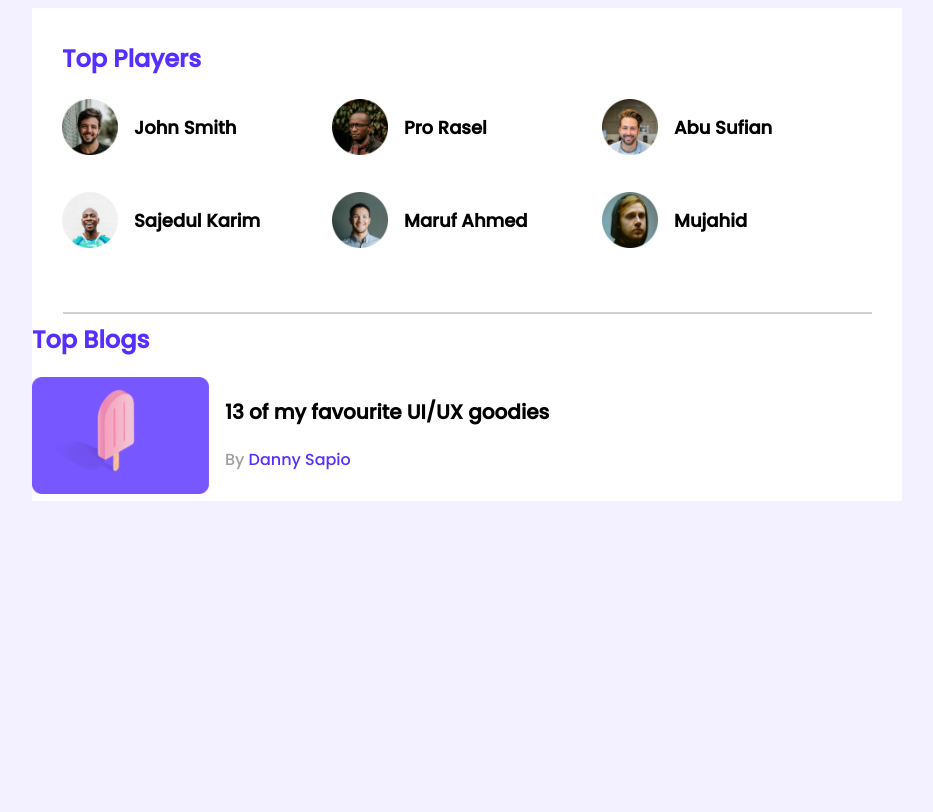
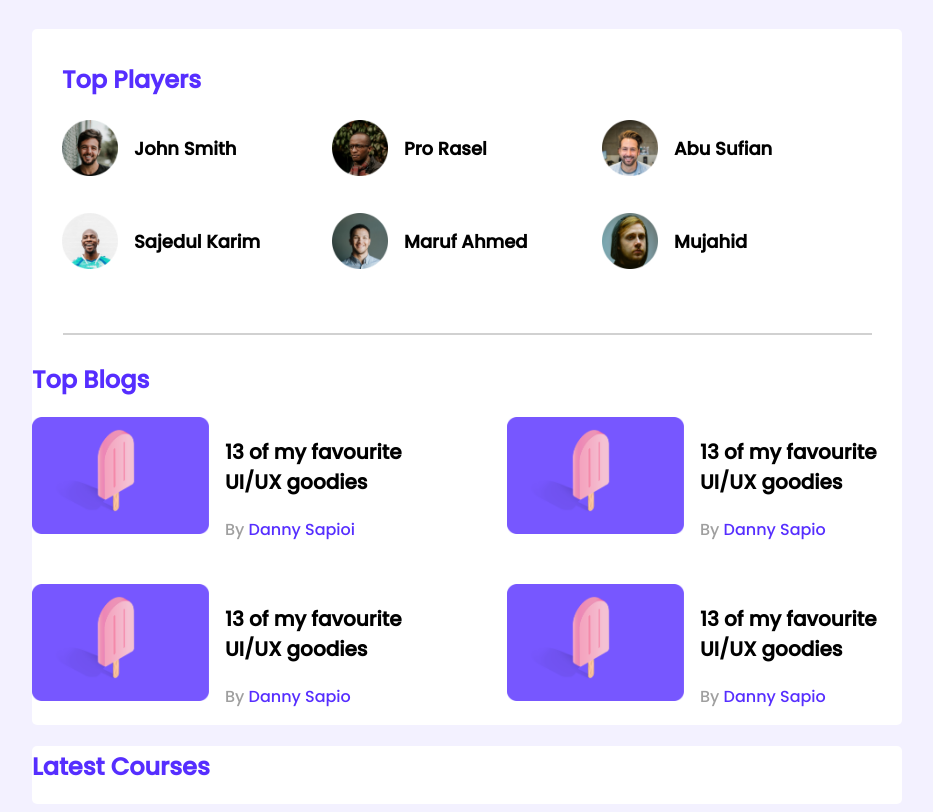
Before and after one commit to gwynbleiddrivia/leader-board-css3, a plain HTML site: page index.html in a window 1280 px wide. Shown: the whole page, without its empty margins (173-1106 px from the left). Drawn offline with Linux system fonts and the light colour scheme.

Commit message:
Add multiple blogs and use grid layout to get two columns

```diff
--- a/index.html
+++ b/index.html
@@ -14,6 +14,7 @@
 		</header>
 		<main>
 			<section class="container">
+			<!!--Top Players-->
 				<div class="top-players">
 					<h2 class=section-title>Top Players</h2>
 					<div class="players">
@@ -44,7 +45,7 @@
 					</div>
 				</div>
 				<hr>
-				<div class="top blogs">
+				<div class="top-blogs">
 					<h2 class="section-title">Top Blogs</h2>
 					<div class="blogs">
 						<article class="blog">
@@ -53,12 +54,42 @@
 							</div>
 							<div class="blog-info">
 								<h3 class="blog-title">13 of my favourite UI/UX goodies</h3>
-								<p class="blog-author">By <a href="">Danny Sapio</p>
+								<p class="blog-author">By <a href="">Danny Sapioi</a></p>
+							</div>
+						</article>
+						<article class="blog">
+							<div class="thumbnails">
+								<img src="images/blogs/blog-1.png">
+							</div>
+							<div class="blog-info">
+								<h3 class="blog-title">13 of my favourite UI/UX goodies</h3>
+								<p class="blog-author">By <a href="">Danny Sapio</a></p>
+							</div>
+						</article>
+						<article class="blog">
+							<div class="thumbnails">
+								<img src="images/blogs/blog-1.png">
+							</div>
+							<div class="blog-info">
+								<h3 class="blog-title">13 of my favourite UI/UX goodies</h3>
+								<p class="blog-author">By <a href="">Danny Sapio</a></p>
+							</div>
+						</article>
+						<article class="blog">
+							<div class="thumbnails">
+								<img src="images/blogs/blog-1.png">
+							</div>
+							<div class="blog-info">
+								<h3 class="blog-title">13 of my favourite UI/UX goodies</h3>
+								<p class="blog-author">By <a href="">Danny Sapio</a></p>
 							</div>
 						</article>
 					</div>
 				</div>
 			</section>
+			<section class="container">
+				<h2 class="section-title">Latest Courses</h2>
+			</section>
 		</main>
 	</body>
 </html>
--- a/styles/style.css
+++ b/styles/style.css
@@ -5,14 +5,19 @@ body{
 main{
 	display: flex;
 	justify-content: center;
+	flex-direction: column;
+	align-items: center;
 }
 .container{
 	background-color: #FFFFFF;
 	width: 870px;
+	margin-top: 21px;
+	border-radius: 5px;
 }
 hr{
 	border: 1px solid #D1D1D1;
 	width: 807px;
+	margin-bottom: 27px;
 }
 .top-players{
 	display: flex;
@@ -42,6 +47,12 @@ hr{
 	margin-left: 16px;
 	font-size: 18px;
 }
+.blogs{
+	display: grid;
+	grid-template-columns: repeat(2, 1fr);
+	grid-row-gap: 26px;
+	grid-column-gap: 80px;
+}
 .blog{
 	display: flex;
 }
```
Also changed, not shown: 2 other files.
